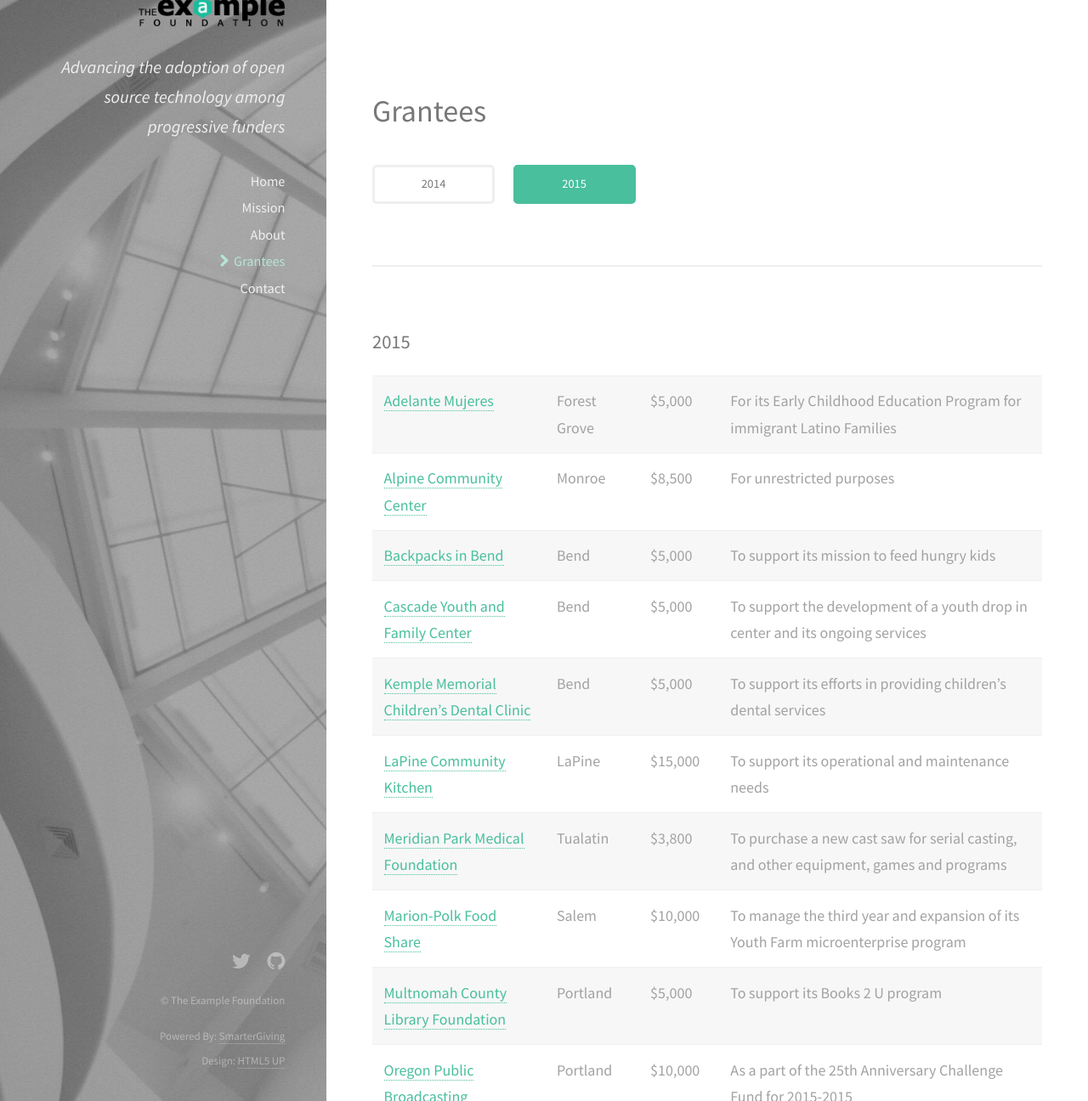
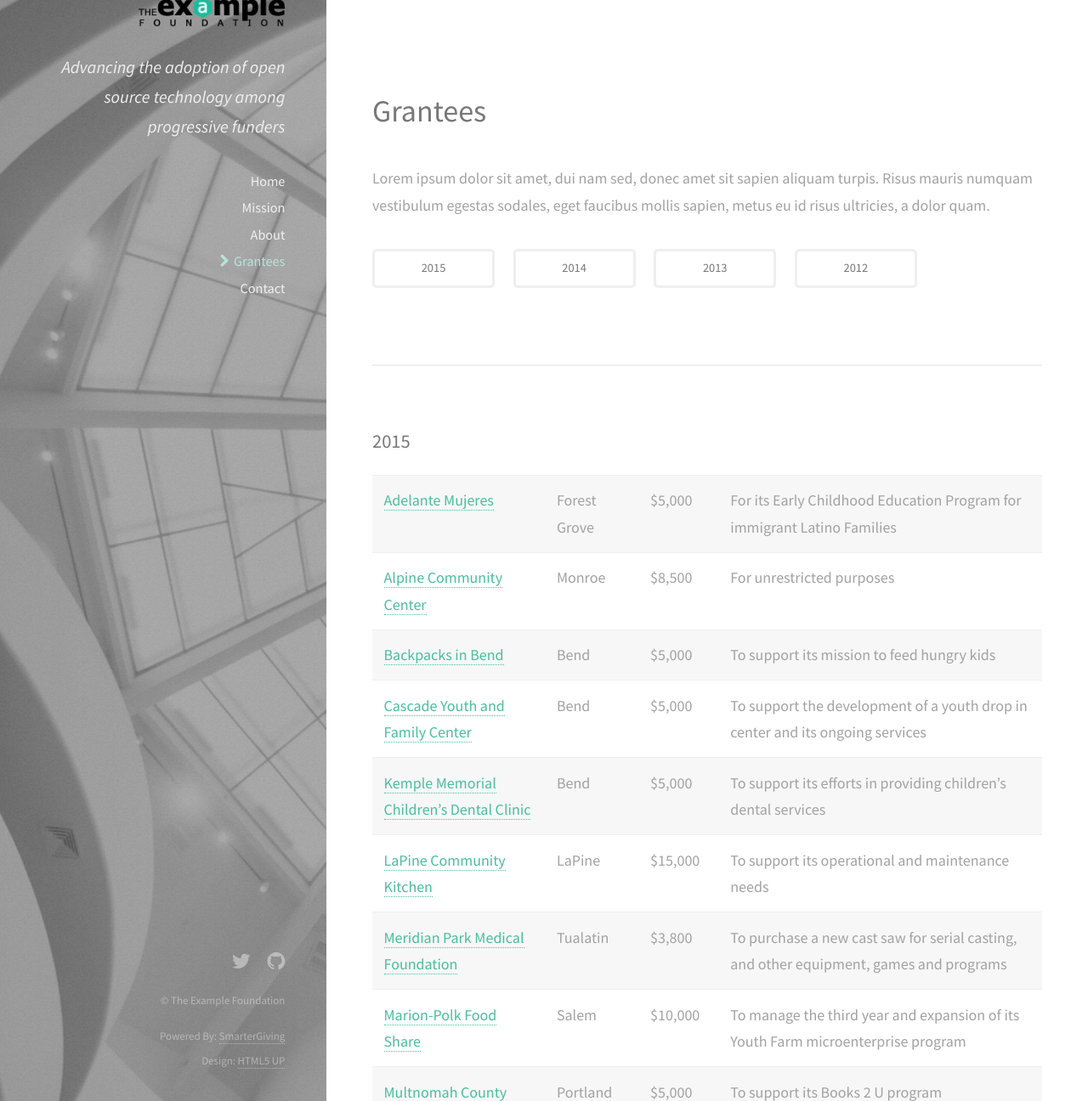
Before and after one commit to smartergiving/foundation-website-template, a Jekyll site: the page built from pages/grantees.html, in a window 1280 px wide and 1400 px high, cut to the strip 104-1400 px from the top of the window. Shown: the whole strip at 85% size. Built offline with Jekyll 4.4.1, drawn with Linux system fonts in a browser that asks for light colours; some of the changed text lies outside the part shown.

Commit message:
Grants Database v1.0 [refs #5]

```diff
--- a/_config.yml
+++ b/_config.yml
@@ -25,8 +25,6 @@
 collections:
   featured-cards:
     output: true
-  grantees:
-    output: true
 sass:
   sass_dir: assets/css/_sass
 
--- a/_grantees/2014.html
+++ /dev/null
@@ -1,6 +0,0 @@
----
-layout: default
-group_by_field: grant_year
-data_file_name: 2014
----
-{% include grants.html %}
--- a/_grantees/2015.html
+++ /dev/null
@@ -1,6 +0,0 @@
----
-layout: default
-group_by_field: grant_year
-data_file_name: 2015
----
-{% include grants.html %}
--- a/_includes/grants.html
+++ /dev/null
@@ -1,52 +0,0 @@
-<!-- One -->
-<section id="one">
-  <header class="major">
-    <h2>Grantees</h2>
-  </header>
-  <ul class="actions actions-grants-nav">
-    {% assign option_values = site.data.grants %}
-    {% for each in option_values %}
-      {% assign match1 = page.data_file_name | downcase %}
-      {% capture match2 %}{{each[0] | downcase}}{% endcapture %}
-        {% if match1 == match2 %}
-          <li><span class="button small button-fit special">{{each[0]}}</span></li>
-        {% else %}
-          <li><a href="{{ site.baseurl }}/grantees/{{each[0]}}" class="button small button-fit">{{each[0]}}</a></li>
-        {% endif %}
-    {% endfor %}
-  </ul>
-</section>
-
-<section id="grant-wrapper">
-  {% capture selected_year %}{{page.data_file_name}}{% endcapture %}
-  {% assign grants = site.data.grants.[selected_year] | group_by: page.group_by_field %}
-  <!-- Grants -->
-  {% for group in grants %}
-    <section id="{{ group.name | slugify }}">
-      <h3>{{ group.name }}</h3>
-      <table border="0px">
-        {% for grant in group.items %}
-        {% capture total_grant_count %}{{ forloop.length }}{% endcapture %}
-          <tr>
-            <td>
-              {% if grant.grantee_url %}
-                <a target="_blank" href="{{ site.baseurl }}/{{ grant.grantee_url}}">{{ grant.grantee_name}}</a>
-              {% else %}
-                {{ grant.grantee_name}}
-              {% endif %}
-            </td>
-            <td>{{ grant.grantee_location }}</td>
-            <td data-grant-group-name="{{ group.name }}" data-grant-amount="{{ grant.grant_amount }}">{{ grant.grant_amount }}</td>
-            <td>{{ grant.grant_purpose }}</td>
-          </tr>
-        {% endfor %}
-        <tr>
-          <td>{{ total_grant_count }} Grants</td>
-          <td></td>
-          <td data-grant-group-total="{{ group.name }}"></td>
-          <td></td>
-        </tr>
-      </table>
-    </section>
-  {% endfor %}
-</section>
--- a/assets/css/main.scss
+++ b/assets/css/main.scss
@@ -344,6 +344,9 @@
 }
 
 /* Grantees */
+.actions-grants-nav li {
+  padding-bottom: 1em !important;
+}
 a.grantee-thumb {
   border: none;
 }
--- a/pages/grantees.html
+++ b/pages/grantees.html
@@ -1,7 +1,58 @@
 ---
 layout: default
 permalink: /:basename/
-group_by_field: grant_year
-data_file_name: 2015
+intro_text: Lorem ipsum dolor sit amet, dui nam sed, donec amet sit sapien aliquam turpis. Risus mauris numquam vestibulum egestas sodales, eget faucibus mollis sapien, metus eu id risus ultricies, a dolor quam.
 ---
-{% include grants.html %}
+<!-- Intro -->
+<section id="grant-intro">
+  <header class="major">
+    <h2>Grantees</h2>
+  </header>
+  {% if page.intro_text %}
+    <p>{{ page.intro_text }}</p>
+  {% endif %}
+  <ul class="actions actions-grants-nav">
+    {% assign all_grants = site.data.grants %}
+    {% for each in all_grants reversed %}
+      <li><a href="#{{each[0]}}" class="button small button-fit scrolly">{{each[0]}}</a></li>
+    {% endfor %}
+  </ul>
+</section>
+
+<section id="grant-wrapper">
+  <!-- Grants -->
+  {% for year in all_grants reversed %}
+    <section id="{{ year[0] | slugify }}">
+      <h3>{{ year[0] }}</h3>
+      <table border="0px">
+        <!-- List.js Docs: http://www.listjs.com/examples/table -->
+        <tbody class="list">
+
+          {% for grant in year[1] %}
+          {% capture total_grant_count %}{{ forloop.length }}{% endcapture %}
+            <tr>
+              <td class="db-grantee-name">
+                {% if grant.grantee_url %}
+                  <a target="_blank" href="{{ grant.grantee_url }}">{{ grant.grantee_name }}</a>
+                {% else %}
+                  {{ grant.grantee_name}}
+                {% endif %}
+              </td>
+              <td class="db-grantee-location">{{ grant.grantee_location }}</td>
+              <td class="db-grant-amount" data-grant-group-name="{{ each.name }}" data-grant-amount="{{ grant.grant_amount }}">{{ grant.grant_amount }}</td>
+              <td class="db-grant-purpose">{{ grant.grant_purpose }}</td>
+            </tr>
+          {% endfor %}
+        </tbody>
+        <tfoot>
+          <tr>
+            <td>{{ total_grant_count }} Grants</td>
+            <td></td>
+            <td data-grant-group-total="{{ each.name }}"></td>
+            <td></td>
+          </tr>
+        </tfoot>
+      </table>
+    </section>
+  {% endfor %}
+</section>
```
Also changed, not shown: _data/grants/2012.csv (added, +16 -0 lines), _data/grants/2013.csv (added, +16 -0 lines), _data/templates/csv_template_for_grants_database.csv (added, +16 -0 lines), README.md.
